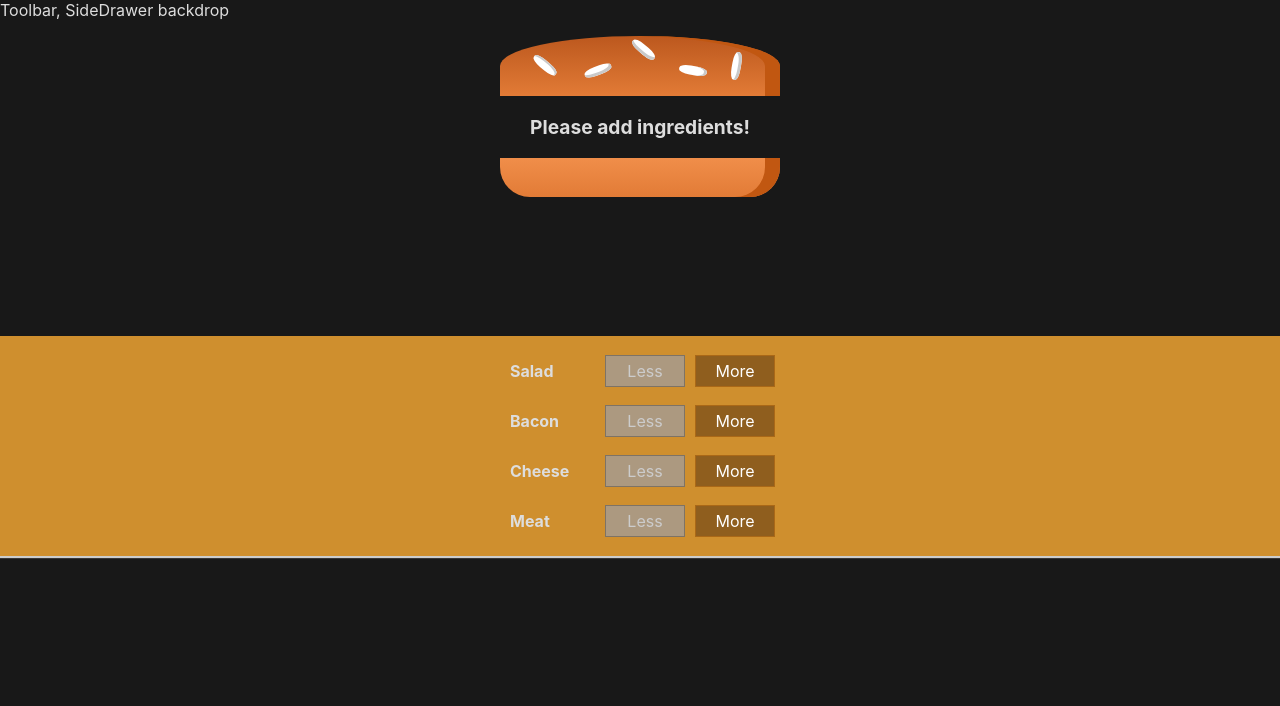
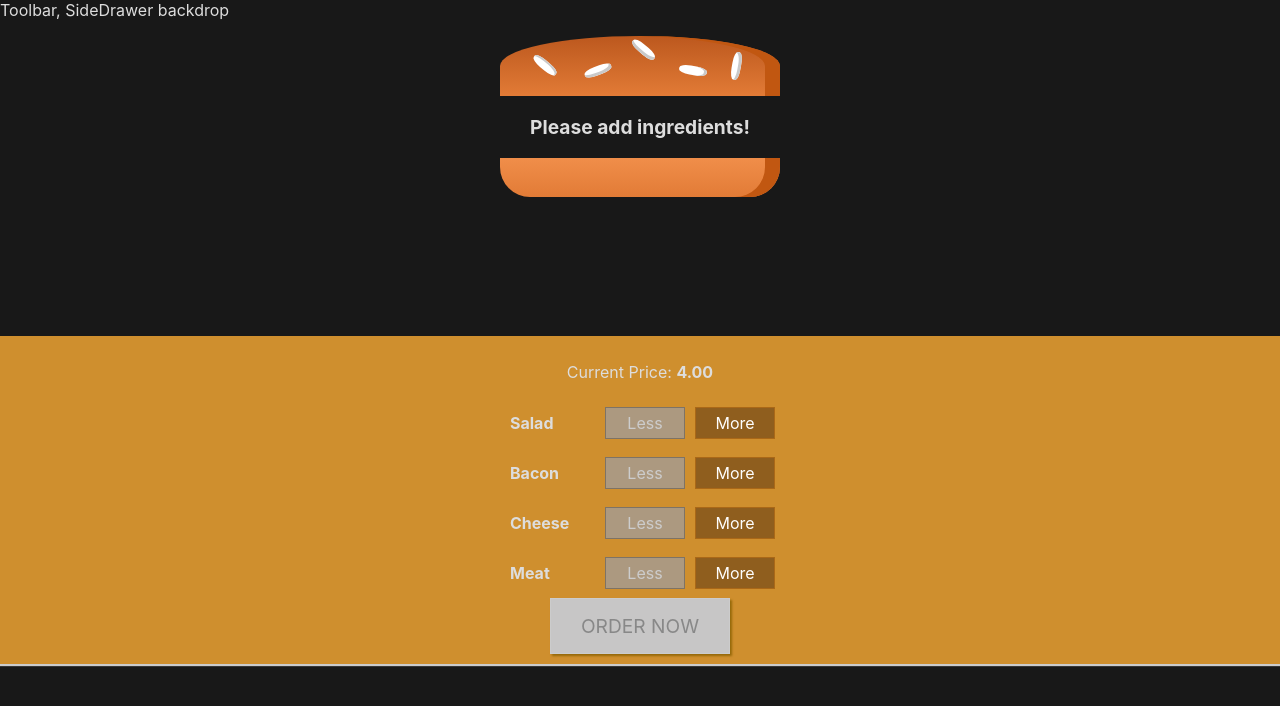
Before and after one commit to Frontnerd/react-burger-builder, a React (Create React App) app: page / in a window 1280 px wide. Shown: the top 706 px of the page. Built offline with nearby package versions, Linux system fonts and the light colour scheme.

Commit message:
add the chekout button

```diff
--- a/src/components/Burger/BuildControls/BuildControls.js
+++ b/src/components/Burger/BuildControls/BuildControls.js
@@ -12,6 +12,7 @@
 
 const buildControls = ( props ) => (
   <div className={classes.BuildControls}>
+    <p>Current Price: <strong>{props.price.toFixed(2)}</strong></p>
     {controls.map(ctrl => (
       <BuildControl
         key={ctrl.label}
@@ -20,6 +21,9 @@
         added={ () => props.ingredientAdded(ctrl.type) }
         disabled={props.disabled[ctrl.type]} />
     ))}
+    <button
+      className={classes.OrderButton}
+      disabled={!props.purchasable}>ORDER NOW</button>
   </div>
 );
 
--- a/src/components/Burger/BuildControls/BuildControls.module.css
+++ b/src/components/Burger/BuildControls/BuildControls.module.css
@@ -8,3 +8,44 @@
   padding: 10px 0px;
   margin: auto;
 }
+
+.OrderButton {
+  background-color: #DAD735;
+  outline: none;
+  cursor: pointer;
+  border: 1px solid #966909;
+  color: #966909;
+  font-family: inherit;
+  font-size: 1.2em;
+  padding: 15px 30px;
+  box-shadow: 2px 2px 2px #966909;
+}
+
+.OrderButton:hover, .OrderButton:active {
+  background-color: #A0DB41;
+  border: 1px solid #966909;
+  color: #966909;
+}
+
+.OrderButton:disabled {
+  background-color: #C7C6C6;
+  cursor: not-allowed;
+  border: 1px solid #ccc;
+  color: #888888;
+}
+
+.OrderButton:not(:disabled) {
+  animation: enable 0.3s linear;
+}
+
+@keyframes enable {
+  0% {
+    transform: scale(1);
+  }
+  60% {
+    transform: scale(1.1);
+  }
+  100% {
+    transform: scale(1);
+  }
+}
--- a/src/containers/BurgerBuilder/BurgerBuilder.js
+++ b/src/containers/BurgerBuilder/BurgerBuilder.js
@@ -23,10 +23,22 @@
       cheese: 0,
       meat: 0,
     },
-    totalPrice: 4
+    totalPrice: 4,
+    purchasable: false
   }
 
-  addIngredienthandler = (type) => {
+  updatePurchaseState ( ingredients ) {
+    // turn this obj to array
+    const sum = Object.keys( ingredients )
+      .map(igKey => {
+        return ingredients[igKey]
+      }).reduce((sum, el) => {
+        return sum + el;
+      }, 0);
+    this.setState({purchasable: sum > 0});
+  }
+
+  addIngredientHandler = (type) => {
     const oldCount = this.state.ingredients[type];
     const updatedCounted = oldCount + 1;
     const updatedIngredients = {
@@ -37,9 +49,10 @@
     const oldPrice = this.state.totalPrice;
     const newPrice = oldPrice + priceAddition;
     this.setState({totalPrice: newPrice, ingredients: updatedIngredients});
+    this.updatePurchaseState(updatedIngredients);
   }
 
-  removeIngredienthandler = (type) => {
+  removeIngredientHandler = (type) => {
     const oldCount = this.state.ingredients[type];
     // nothing happen if we want to remove a non existing ingredient
     if (oldCount <= 0) {
@@ -54,6 +67,7 @@
     const oldPrice = this.state.totalPrice;
     const newPrice = oldPrice - priceDeduction;
     this.setState({totalPrice: newPrice, ingredients: updatedIngredients});
+    this.updatePurchaseState(updatedIngredients);
   }
 
   render () {
@@ -69,9 +83,11 @@
       <Aux>
         <Burger ingredients={this.state.ingredients}/>
         <BuildControls
-          ingredientRemoved={this.removeIngredienthandler}
-          ingredientAdded={this.addIngredienthandler}
-          disabled={disableInfo} />
+          ingredientRemoved={this.removeIngredientHandler}
+          ingredientAdded={this.addIngredientHandler}
+          disabled={disableInfo}
+          purchasable={this.state.purchasable}
+          price={this.state.totalPrice} />
       </Aux>
     );
   }
```
